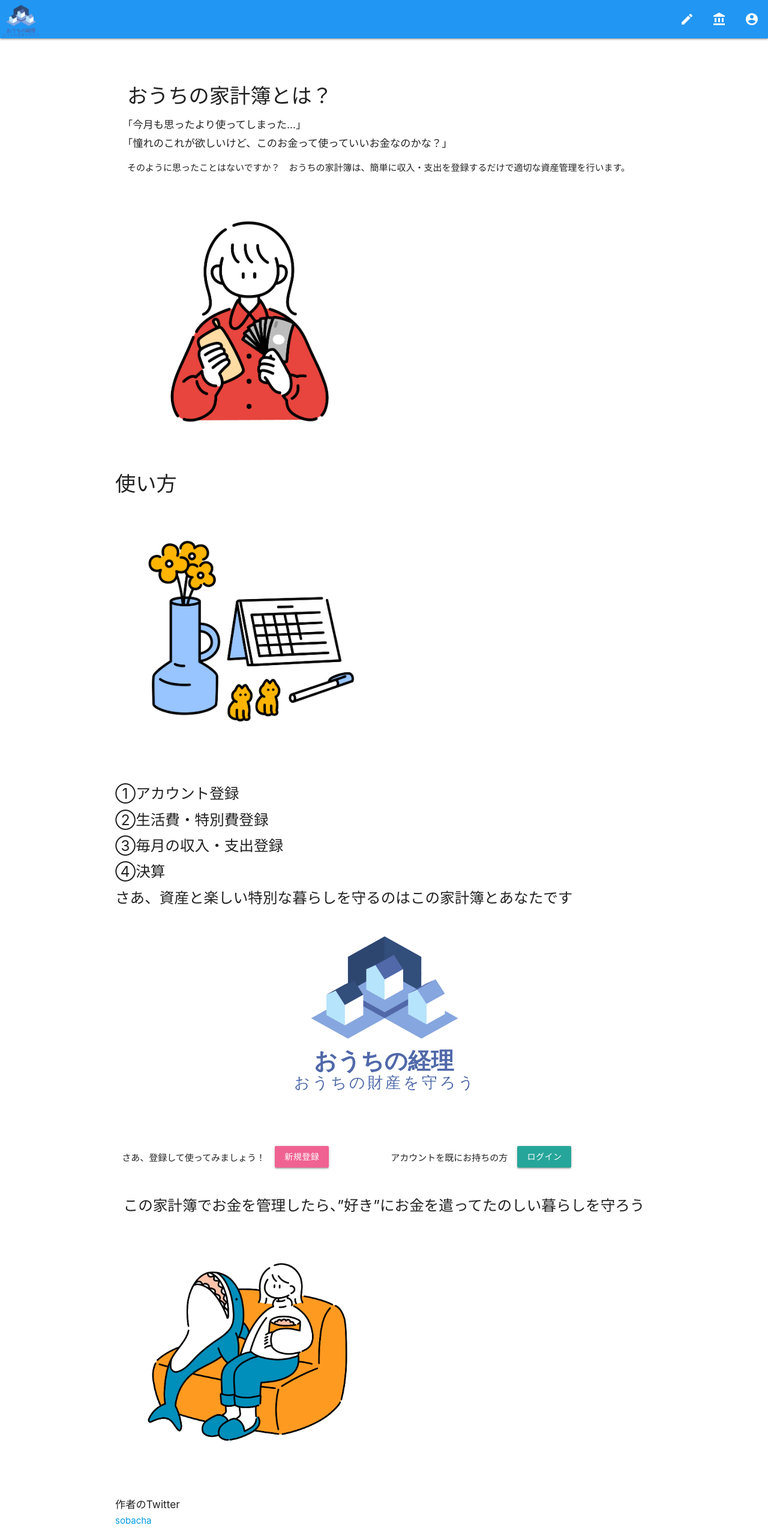
After one commit to sobatha/django_homebookkeeping, a Django app: template kakeibo/templates/kakeibo/top.html in a window 1280 px wide. The commit adds this page. Shown: the whole page at 60% size. Run offline with Django 3.2, Linux system fonts and the light colour scheme; the template is opened without the code that fills it, so the values that code supplies are empty.

Commit message:
topページ追加

```diff
--- a/accounts/urls.py
+++ b/accounts/urls.py
@@ -2,7 +2,7 @@ from django.urls import path
 from . import views
 from django.contrib.auth.views import LoginView, LogoutView
 from django.contrib.auth.forms import UserCreationForm
-from django.views.generic import CreateView
+from django.views.generic import CreateView, TemplateView
 
 
 
@@ -11,6 +11,9 @@ app_name ='accounts'
 urlpatterns =[
     path('login/', views.Login.as_view(), name='login'),
     path('logout/', views.Logout.as_view(), name='logout'),
+    path('logout/success/', TemplateView.as_view(
+        template_name='accounts/logout.html',
+        ), name='registration'),
     path('registration/', CreateView.as_view(
         template_name='accounts/register.html',
         form_class=UserCreationForm,
--- a/kakeibo/templates/base.html
+++ b/kakeibo/templates/base.html
@@ -22,7 +22,7 @@
     <ul id="nav-mobile" class="right hide-on-med-and-down">
       <li><a href="{% url 'kakeibo:payment_create' %}"><i class="material-icons">edit</i></a></li>
       <li><a href="{% url 'kakeibo:assets' %}"><i class="material-icons">account_balance</i></a></li>
-      <li><a href="{% url 'accounts:login' %}"><i class="material-icons">account_circle</i></a></li>
+      <li><a href="{% url 'accounts:logout' %}"><i class="material-icons">account_circle</i></a></li>
     </ul>
   </div>
 </nav>
--- a/kakeibo/templates/kakeibo/index.html
+++ b/kakeibo/templates/kakeibo/index.html
@@ -11,7 +11,7 @@
         <div class="row" style="display: flex;">
             <div class="col s4">
                 <a href="{% url 'kakeibo:month' year month %}" class="btn btn-large pink lighten-2">
-                    <i class="material-icons left">date_range</i>今月の家計簿</a>
+                    <i class="material-icons left">date_range</i>家計簿</a>
             </div>
             <div class="col s4">
                 <a href="{% url 'kakeibo:payment_create' %}" class="btn btn-large cyan">支出登録
--- /dev/null
+++ b/kakeibo/templates/kakeibo/top.html
@@ -0,0 +1,44 @@
+{% extends 'base.html' %}
+{% block main %}
+{% load static %}
+
+    <body>
+        <div style="display: flex;">
+        <h2></h2>
+        </div>
+        <h4 class="center-align" style="margin: 20px; display: flex;">おうちの家計簿とは？</h4>
+
+        <h6 style="margin: 12px; display: flex;">「今月も思ったより使ってしまった...」</h6>
+        <h6 style="margin: 12px; display: flex;">「憧れのこれが欲しいけど、このお金って使っていいお金なのかな？」</h6>
+        <p style="margin: 20px; display: flex;">そのように思ったことはないですか？　おうちの家計簿は、簡単に収入・支出を登録するだけで適切な資産管理を行います。</p>
+        <img class="responsive-img" src="{% static "images/moneyless_girl.png" %}" width="50%" height="50%" />
+
+        <h4>使い方</h4>
+        <img class="responsive-img" src="{% static "images/life.png" %}" width="50%" height="50%" />
+        <h5>①アカウント登録</h5>
+        <h5>②生活費・特別費登録</h5>
+        <h5>③毎月の収入・支出登録</h5>
+        <h5>④決算</h5>
+
+        <h5>さあ、資産と楽しい特別な暮らしを守るのはこの家計簿とあなたです</h5>
+        <img class="responsive-img" src="{% static "images/facebook_cover_photo_2.png" %}" width="100%" height="100%" />
+
+        <div class="row" style="margin-top: 20px; display: flex;" >
+            <div class="col s6">
+                <p>さあ、登録して使ってみましょう！
+                    <a href="{% url 'accounts:registration' %}" class="btn waves-effect card-panel  pink lighten-2" style="margin-left: 12px;">新規登録</a></p>
+                </div>
+            <div class="col s6">
+                    <p>アカウントを既にお持ちの方
+                    <a href="{% url 'accounts:login' %}" class="btn waves-light card-panel" style="margin-left: 12px;">ログイン</a></p>
+            </div>
+        </div>
+        <h5 class="center-align" >この家計簿でお金を管理したら、”好き”にお金を遣ってたのしい暮らしを守ろう</h5>
+        <img class="responsive-img" src="{% static "images/same.png" %}" width="50%" height="50%" />
+
+        <h6>作者のTwitter</h6>
+        <a href="https://twitter.com/sobacha16">sobacha</a>
+
+    </body>
+
+{% endblock %}
--- a/kakeibo/urls.py
+++ b/kakeibo/urls.py
@@ -4,6 +4,7 @@ from . import views
 app_name ='kakeibo'
 
 urlpatterns = [
+    path("top", views.top, name='top'),
     path("", views.index, name='index'),
     path("<int:year>/<int:month>/", views.month, name='month'),
     path("settlement/<int:year>/<int:month>", views.settlement, name='settlement'),
--- a/kakeibo/views.py
+++ b/kakeibo/views.py
@@ -11,6 +11,9 @@ from .forms import PaymentForm, IncomeForm, SettlementForm, CardForm
 from django.urls import reverse, reverse_lazy
 from datetime import datetime, date, timedelta
 from dateutil.relativedelta import relativedelta
+
+def top(request):
+    return render(request, 'kakeibo/top.html')
 
 
 def index(request):
```
Also changed, not shown: accounts/views.py (+3 -17 lines), kakeibo/templates/accounts/login.html (+5 -3 lines), kakeibo/templates/accounts/logout.html (added, +30 -0 lines), kakeibo/static/images/life.png (added), kakeibo/static/images/moneyless_girl.png (added), kakeibo/static/images/same.png (added).
